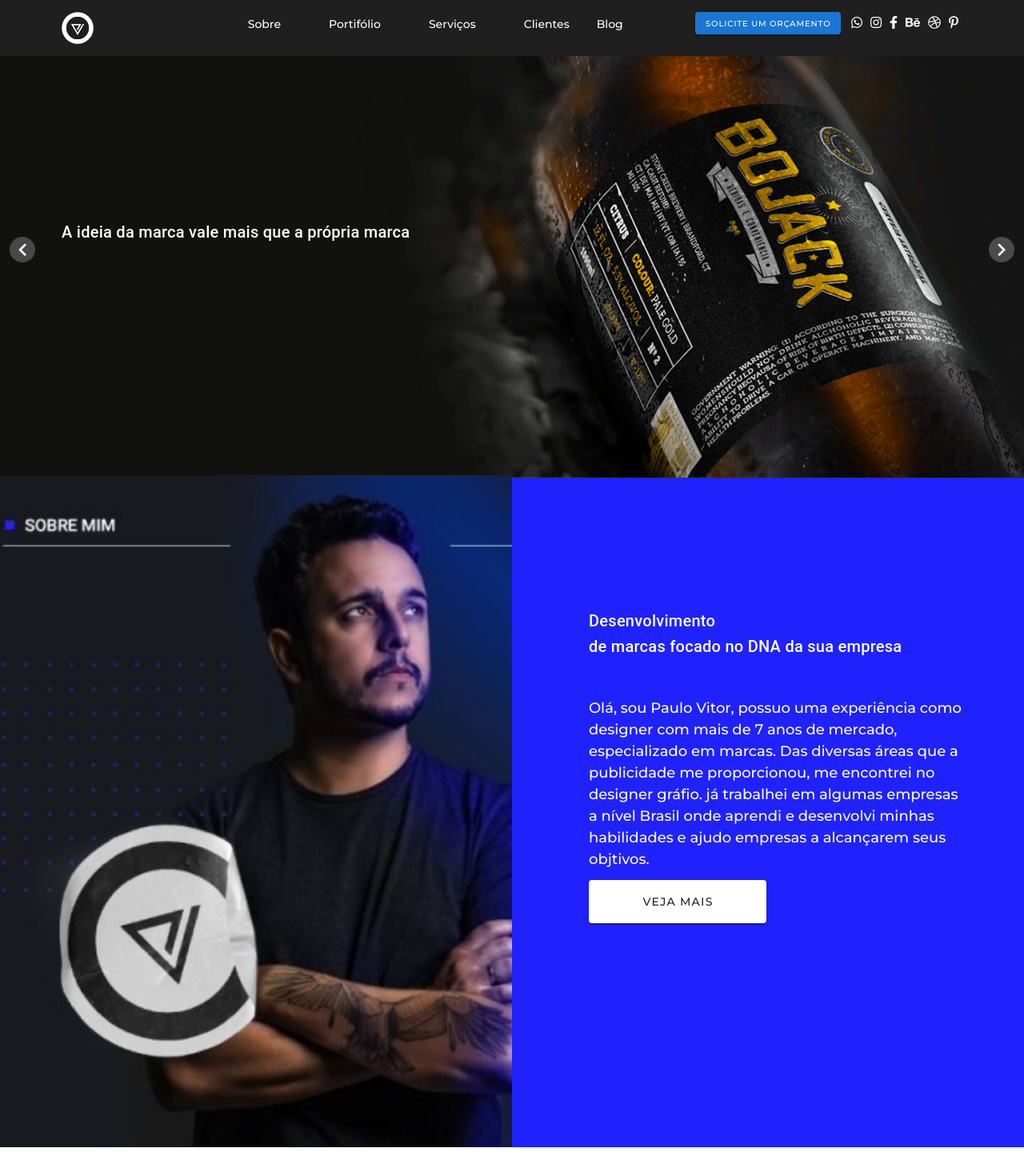
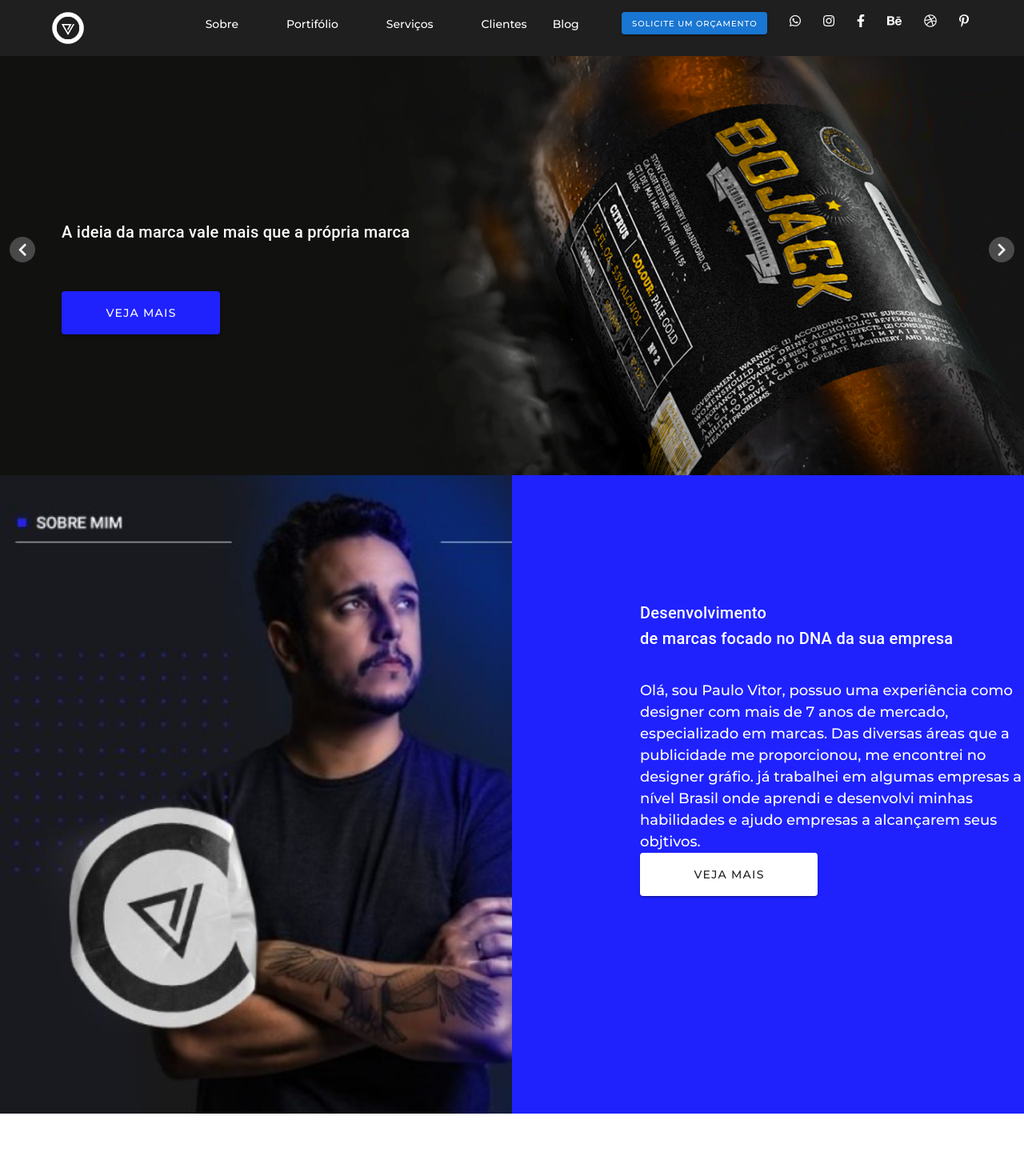
Before and after one commit to dryca-oliveira/pv-designer, a Vue app: page / in a window 1280 px wide. Shown: the top 1470 px of the page at 80% size. Built offline with nearby package versions, Linux system fonts and the light colour scheme.

Commit message:
alteracoes no grid

```diff
--- a/src/App.vue
+++ b/src/App.vue
@@ -85,7 +85,4 @@
 #app {
   font-family: "Montserrat", sans-serif !important;
 }
-.teste {
-  margin-top: ;
-}
 </style>
--- a/src/components/About.vue
+++ b/src/components/About.vue
@@ -1,10 +1,11 @@
 <template>
   <v-row id="about" style="background-color: #1f22fd">
-    <v-col class="pa-0" cols="12" md="6">
+    <v-col class="pa-0" cols="12 " md="6">
       <v-img
         class="imagem"
         lazy-src="@/media/about.jpg"
         src="@/media/about.jpg"
+        max-height="798px"
       >
         <template v-slot:placeholder>
           <v-row class="fill-height ma-0" align="center" justify="center">
@@ -17,19 +18,19 @@
       </v-img>
     </v-col>
     <v-col cols="12" md="6">
-      <v-row class="padding" style="max-width: 575px">
-        <v-col class="title" cols="12">
+      <v-row class="padding ml-sm-16" style="max-width: 575px">
+        <v-col class="title pa-0" cols="12">
           Desenvolvimento <br />
           de marcas focado no DNA da sua empresa
         </v-col>
-        <v-col class="text" cols="12">
+        <v-col class="text px-0 pb-0" cols="12">
           Olá, sou Paulo Vitor, possuo uma experiência como designer com mais de
           7 anos de mercado, especializado em marcas. Das diversas áreas que a
           publicidade me proporcionou, me encontrei no designer gráfio. já
           trabalhei em algumas empresas a nível Brasil onde aprendi e desenvolvi
           minhas habilidades e ajudo empresas a alcançarem seus objtivos.
         </v-col>
-        <v-col class="pt-0 paddingButton" cols="12">
+        <v-col class="pt-0 pl-0 paddingButton" cols="12">
           <v-btn class="aboutBtn" color="#fff">Veja mais </v-btn>
         </v-col>
       </v-row>
@@ -51,7 +52,7 @@
   font-weight: 900;
   font-size: 36px !important;
   line-height: 44px;
-  margin-top: 154px;
+  margin-top: 156px;
 }
 .text {
   font-weight: 500;
@@ -59,7 +60,8 @@
   padding-top: 36px !important;
 }
 .paddingButton {
-  padding-top: 50px !important;
+  padding-top: 72px !important;
+  padding-bottom: 132px;
 }
 .padding {
   padding-left: 84px !important;
@@ -124,10 +126,10 @@
 /* desktop */
 @media screen and (min-width: 1264px) and (max-width: 1904px) {
   #about {
-    height: 840px;
+    height: 798px;
   }
   .imagem {
-    height: 840px !important;
+    height: 798px;
   }
 }
 </style>
--- a/src/components/Appbar.vue
+++ b/src/components/Appbar.vue
@@ -2,7 +2,7 @@
   <v-container id="appbar" style="max-width: 1150px">
     <v-row class="text-center" justify="space-between">
       <!-- logo -->
-      <v-col class="d-flex align-center text-left" cols="4" md="1">
+      <v-col class="d-flex align-center text-left pl-0" cols="4" md="2">
         <a href="#home">
           <v-img
             alt="PV logo"
@@ -13,18 +13,14 @@
         /></a>
       </v-col>
       <!-- Menu -->
-      <v-col
-        class="d-none d-sm-none d-md-flex menu justify-center pl-6"
-        cols="4"
-        md="7"
-      >
+      <v-col class="d-none d-sm-none d-md-flex menu pl-0" cols="4" md="5">
         <nav>
-          <ul>
-            <li><a href="#about">Sobre</a></li>
-            <li><a href="#projects">Portifólio</a></li>
-            <li><a href="#services">Serviços</a></li>
-            <li><a href="#clients">Clientes</a></li>
-            <li><a style="padding-left: 34px" href="#blog">Blog</a></li>
+          <ul class="pl-0">
+            <li class="pr-md-8 pr-lg-15"><a href="#about">Sobre</a></li>
+            <li class="pr-md-8 pr-lg-15"><a href="#projects">Portifólio</a></li>
+            <li class="pr-md-8 pr-lg-15"><a href="#services">Serviços</a></li>
+            <li class="pr-md-4 pr-lg-8"><a href="#clients">Clientes</a></li>
+            <li><a href="#blog">Blog</a></li>
           </ul>
         </nav>
       </v-col>
@@ -46,26 +42,30 @@
         </v-btn>
       </v-col>
       <!-- social Media -->
-      <v-col class="d-none d-sm-none d-md-flex justify-end" cols="2" md="4">
+      <v-col
+        class="d-none d-sm-none d-md-flex justify-end pr-0"
+        cols="2"
+        md="5"
+      >
         <v-btn href="#contact" style="font-size: 10px" small color="primary">
           Solicite um orçamento
         </v-btn>
-        <a class="social-media-icon pl-2" href="">
+        <a class="social-media-icon pl-md-4 pl-lg-7" href="">
           <i class="fab fa-whatsapp"></i>
         </a>
-        <a class="social-media-icon" href="">
+        <a class="social-media-icon pl-md-4 pl-lg-7" href="">
           <i class="fab fa-instagram"></i>
         </a>
-        <a class="social-media-icon" href="">
+        <a class="social-media-icon pl-md-4 pl-lg-7" href="">
           <i class="fab fa-facebook-f"></i
         ></a>
-        <a class="social-media-icon" href="">
+        <a class="social-media-icon pl-md-4 pl-lg-7" href="">
           <i class="fab fa-behance"></i>
         </a>
-        <a class="social-media-icon" href="">
+        <a class="social-media-icon pl-md-4 pl-lg-7" href="">
           <i class="fab fa-dribbble"></i>
         </a>
-        <a class="social-media-icon" href="">
+        <a class="social-media-icon pr-md-1 pl-md-4 pl-lg-7" href="">
           <i class="fab fa-pinterest-p"></i>
         </a>
       </v-col>
@@ -151,7 +151,6 @@
 .menu li a {
   color: #fff;
   text-decoration: none;
-  padding-left: 60px;
   height: 30px;
   display: flex;
   align-items: center;
@@ -167,7 +166,6 @@
 
 i {
   color: white;
-  margin: 5px;
 }
 #appbar i:hover {
   color: #1f21df;
--- a/src/components/Banner.vue
+++ b/src/components/Banner.vue
@@ -1,6 +1,6 @@
 <template>
   <v-row id="home">
-    <v-col cols="12" class="pa-0 purple">
+    <v-col cols="12" class="pa-0 grey darken-4">
       <v-container fluid class="controls">
         <v-row>
           <v-col cols="6">
@@ -18,11 +18,7 @@
 
       <VueSlickCarousel ref="carousel" v-bind="settings">
         <div v-for="(item, index) in images" :key="index">
-          <v-img
-            class="heightImage grey darken-4"
-            :src="item.src"
-            :lazy-src="item.src"
-          >
+          <v-img class="grey darken-4" :src="item.src" :lazy-src="item.src">
             <template v-slot:placeholder>
               <v-row class="fill-height ma-0" align="center" justify="center">
                 <v-progress-circular
@@ -33,7 +29,7 @@
             </template>
             <v-container class="bannercard">
               <v-row class="justify-center justify-lg-start">
-                <v-col class="" cols="7">
+                <v-col class="" cols="7" md="8" lg="7">
                   <div class="title font-weight-medium">
                     {{ item.title }}
                   </div>
@@ -69,7 +65,7 @@
         arrows: false,
         focusOnSelect: true,
         infinite: true,
-        autoplay: true,
+        autoplay: false,
         autoplaySpeed: 4000,
         slidesToShow: 1,
         slidesToScroll: 1,
@@ -77,7 +73,7 @@
       },
       images: [
         {
-          title: "A ideia da marca vale mais que a própria marca",
+          title: "A ideia da marca vale mais que  a própria marca",
           src: require("../assets/banner-site.png"),
           btn: true,
         },
@@ -108,7 +104,7 @@
 <style scoped >
 #home {
   position: relative;
-  max-height: 690px;
+  overflow: hidden;
 }
 .slick-slider {
   margin-bottom: -10px;
@@ -147,18 +143,11 @@
 }
 /* mobile */
 @media screen and (max-width: 600px) {
-  #banner {
-    max-height: 200px;
-    height: 100%;
-  }
-  .heightImage {
-    max-height: 200px;
-  }
   .bannercard {
     margin-top: 5%;
   }
   .title {
-    font-size: 12px !important;
+    font-size: 20px !important;
     line-height: 20px;
   }
   .bannerBtn {
@@ -170,14 +159,6 @@
 }
 /* tablet */
 @media screen and (min-width: 601px) and (max-width: 960px) {
-  #banner {
-    height: 50vh;
-    height: 100%;
-  }
-  .heightImage {
-    max-height: 680px;
-    height: 100%;
-  }
   .bannercard {
     margin-top: 10%;
   }
@@ -200,10 +181,20 @@
   .bannercard {
     margin-top: 100px;
   }
+  .title {
+    font-size: 40px !important;
+  }
 }
+/* desktop */
 @media screen and (min-width: 1264px) and (max-width: 1904px) {
   .bannercard {
     margin-top: 15%;
   }
 }
+/* extra large */
+@media screen and (min-width: 1905px) {
+  .bannercard {
+    margin-top: 15%;
+  }
+}
 </style>>
--- a/src/components/Clients.vue
+++ b/src/components/Clients.vue
@@ -2,9 +2,9 @@
   <v-row v-scroll="onScroll" id="clients">
     <v-container style="max-width: 1250px">
       <v-row
-        class="flex-column-reverse flex-sm-row text-center text-sm-left justify-sm-center areaTitle"
+        class="flex-column-reverse flex-sm-row text-center text-sm-left justify-sm-center"
       >
-        <v-col cols="12" sm="9" md="5" lg="4">
+        <v-col cols="12" sm="9" md="8" lg="4" class="pl-sm-4 py-0 px-lg-0">
           <transition name="fadeInRight">
             <div v-if="show" class="font-title font-weight-bold">
               Nossos clientes
@@ -17,13 +17,14 @@
             v-if="show"
             cols="12"
             sm="3"
-            md="6"
+            md="4"
             lg="7"
-            class="text-sm-right"
+            align-self="center"
+            class="text-sm-right pr-sm-4 pr-lg-0"
           >
-            <v-icon color="#F7B11D">fas fa-star </v-icon>
-            <v-icon color="#F7B11D">fas fa-star </v-icon>
-            <v-icon color="#F7B11D">fas fa-star </v-icon>
+            <v-icon class="pl-4" color="#F7B11D">fas fa-star </v-icon>
+            <v-icon class="pl-4" color="#F7B11D">fas fa-star </v-icon>
+            <v-icon class="pl-4" color="#F7B11D">fas fa-star </v-icon>
           </v-col>
         </transition>
       </v-row>
@@ -202,12 +203,12 @@
 }
 /* tablet */
 @media screen and (min-width: 601px) and (max-width: 960px) {
-  .font-title {
-    padding-left: 20px;
-  }
 }
 /* leptop */
 @media screen and (min-width: 961px) and (max-width: 1264px) {
+  #clients {
+    padding-top: 60px;
+  }
 }
 /* desktop */
 @media screen and (min-width: 1265px) {
--- a/src/components/Contact.vue
+++ b/src/components/Contact.vue
@@ -10,7 +10,7 @@
           sm="6"
         >
           <v-row class="white--text" style="max-width: 575px">
-            <v-col cols="12" class="pt-0">
+            <v-col cols="12" class="pt-0 pl-0">
               <div class="font-title" style="max-width: 340px">
                 Experimente <br />
                 um atentimento ainda mais eficiente. Só chamar a gente no
@@ -77,7 +77,7 @@
 .font-title {
   font-weight: 500;
   font-size: 32px;
-  line-height: 56px;
+  line-height: 51px;
   padding-top: 108px;
   padding-bottom: 50px;
 }
--- a/src/components/Footer.vue
+++ b/src/components/Footer.vue
@@ -40,7 +40,7 @@
 
 <style scoped>
 #footer {
-  padding: 50px 0px;
+  padding: 27.5px 0px;
 }
 a {
   text-decoration: none;
--- a/src/components/Projects.vue
+++ b/src/components/Projects.vue
@@ -61,7 +61,7 @@
       projects: [
         {
           image: require("../media/img1.jpg"),
-          category: "LOGO",
+          category: "OUTROS",
         },
         {
           image: require("../media/img2.jpg"),
@@ -94,7 +94,7 @@
         },
         {
           image: require("../media/img9.jpg"),
-          category: "OUTROS",
+          category: "LOGO",
         },
       ],
     };
--- a/src/components/Services.vue
+++ b/src/components/Services.vue
@@ -3,11 +3,11 @@
     <v-col cols="12" class="px-0 py-0">
       <v-container style="max-width: 1150px">
         <v-row
-          class="flex-column-reverse flex-sm-row text-center text-sm-left justify-sm-center pa-0 areaTitle"
+          class="flex-column-reverse flex-sm-row text-center text-sm-left justify-sm-center px-4 px-lg-0"
         >
-          <v-col class="pa-0" cols="12" sm="9" md="9" lg="8">
+          <v-col class="pa-0" cols="12" sm="9" md="8" lg="8">
             <transition name="fadeInRight">
-              <div v-if="show" class="font-title font-weight-bold pb-3">
+              <div v-if="show" class="font-title font-weight-bold pb-lg-6">
                 O que podemos fazer por você
               </div>
             </transition>
@@ -25,27 +25,41 @@
               v-if="show"
               cols="12"
               sm="3"
-              md="3"
+              md="4"
               lg="4"
-              class="text-sm-right"
+              class="text-sm-right pr-md-4 pr-lg-0 pt-md-6"
             >
-              <v-icon color="#F7B11D">fas fa-star </v-icon>
-              <v-icon color="#F7B11D">fas fa-star </v-icon>
-              <v-icon color="#F7B11D">fas fa-star </v-icon>
+              <v-icon class="pl-4" color="#F7B11D">fas fa-star </v-icon>
+              <v-icon class="pl-4" color="#F7B11D">fas fa-star </v-icon>
+              <v-icon class="pl-4" color="#F7B11D">fas fa-star </v-icon>
             </v-col>
           </transition>
         </v-row>
 
-        <v-row>
+        <v-row class="px-4 px-lg-0">
           <v-col
-            :class="{ bordaBottom: item.bordabottom, bb0: item.bb0 }"
-            class="pa-0 bb"
+            :class="{
+              bordaBottom: item.bordabottom,
+              bb0: item.bb0,
+              smbb: item.smbb,
+            }"
+            class="pa-0 bb cards"
             cols="12"
-            sm="4"
+            sm="6"
+            md="4"
             v-for="(item, index) in items"
             :key="index"
           >
-            <div :class="{ bordaxy: item.borda }" class="my-10 px-5">
+            <div
+              :class="{
+                bordaxy: item.borda,
+                smbRnone: item.smbRnone,
+                smbLnone: item.smbLnone,
+                smbL: item.smbL,
+                plNone: item.plNone,
+              }"
+              class="my-8 px-5"
+            >
               <v-hover close-delay="100" open-delay="200">
                 <template v-slot:default="{ hover }">
                   <v-card
@@ -57,8 +71,8 @@
                     <div class="icone">
                       <v-icon color="#fff">{{ item.icon }} </v-icon>
                     </div>
-                    <div class="titulo pt-3">{{ item.title }}</div>
-                    <div class="texto pt-3">{{ item.text }}</div>
+                    <div class="titulo py-5">{{ item.title }}</div>
+                    <div style="width: 251px">{{ item.text }}</div>
                   </v-card>
                 </template>
               </v-hover>
@@ -80,42 +94,48 @@
         icon: "fas fa-pencil-ruler",
         title: "design gráfico",
         text:
-          "Lorem, ipsum dolor sit amet consectetur adipisicing elit. Odit, velit debitis, incidunt dolor dolores maxime atque eligendi animi voluptates in vero modi distinctio?",
+          "Folder, flyer, cartão de visita,pasta, papel timbrado, outdoor,painel, uniforme, crachá,adesivo, revista, livro",
         bordabottom: true,
+        plNone: true,
       },
       {
         icon: "fas fa-network-wired",
         title: "redes sociais",
         text:
-          "Lorem, ipsum dolor sit amet consectetur adipisicing elit. Odit, velit debitis, incidunt dolor dolores maxime atque eligendi animi voluptates in vero modi distinctio?",
+          "Folder, flyer, cartão de visita,pasta, papel timbrado, outdoor,painel, uniforme, crachá,adesivo, revista, livro",
         bordabottom: true,
         borda: true,
+        smbRnone: true,
       },
       {
         icon: "fas fa-video",
         title: "ediçao de vídeo",
         text:
-          "Lorem, ipsum dolor sit amet consectetur adipisicing elit. Odit, velit debitis, incidunt dolor dolores maxime atque eligendi animi voluptates in vero modi distinctio?",
+          "Folder, flyer, cartão de visita,pasta, papel timbrado, outdoor,painel, uniforme, crachá,adesivo, revista, livro",
         bordabottom: true,
       },
       {
         icon: "fas fa-fingerprint",
         title: "identidade visual",
         text:
-          "Lorem, ipsum dolor sit amet consectetur adipisicing elit. Odit, velit debitis, incidunt dolor dolores maxime atque eligendi animi voluptates in vero modi distinctio?",
+          "Folder, flyer, cartão de visita,pasta, papel timbrado, outdoor,painel, uniforme, crachá,adesivo, revista, livro",
+        smbb: true,
+        smbL: true,
+        plNone: true,
       },
       {
         icon: "fab fa-internet-explorer",
         title: "criação de sites",
         text:
-          "Lorem, ipsum dolor sit amet consectetur adipisicing elit. Odit, velit debitis, incidunt dolor dolores maxime atque eligendi animi voluptates in vero modi distinctio?",
+          "Folder, flyer, cartão de visita,pasta, papel timbrado, outdoor,painel, uniforme, crachá,adesivo, revista, livro",
         borda: true,
+        smbLnone: true,
       },
       {
         icon: "fas fa-church",
         title: "gospel",
         text:
-          "Lorem, ipsum dolor sit amet consectetur adipisicing elit. Odit, velit debitis, incidunt dolor dolores maxime atque eligendi animi voluptates in vero modi distinctio?",
+          "Folder, flyer, cartão de visita,pasta, papel timbrado, outdoor,painel, uniforme, crachá,adesivo, revista, livro",
         bb0: true,
       },
     ],
@@ -148,7 +168,7 @@
 }
 #services {
   padding-top: 120px;
-  padding-bottom: 137px;
+  padding-bottom: 46px;
   overflow: hidden;
 }
 .font-title {
@@ -184,10 +204,6 @@
   border-bottom: 1px solid #c4c4c4;
 }
 
-.areaTitle {
-  padding-left: 20px !important;
-  padding-right: 16px !important;
-}
 .show {
   height: 300px;
   background-color: rgb(11, 184, 54);
@@ -223,25 +239,31 @@
   .bb {
     border-bottom: 1px solid #c4c4c4;
   }
-  .v-application .my-10 {
-    margin-top: 20px !important;
-    margin-bottom: 20px !important;
-  }
+
   .bb0 {
     border-bottom: none;
-  }
-  .font-subtitle {
-    padding-left: 20px;
   }
 }
 /* tablet */
 @media screen and (min-width: 601px) and (max-width: 960px) {
+  #services {
+    padding-top: 30px;
+    max-height: none;
+  }
   .font-title {
     font-size: 30px;
   }
-  .areaTitle {
-    padding-left: 30px !important;
-    padding-right: 16px !important;
+  .smbb {
+    border-bottom: 1px solid #c4c4c4;
+  }
+  .smbLnone {
+    border-left: none;
+  }
+  .smbRnone {
+    border-right: none;
+  }
+  .smbL {
+    border-left: 1px solid #c4c4c4 !important;
   }
 }
 /* leptop */
@@ -253,16 +275,20 @@
   .font-title {
     font-size: 38px;
   }
-  .areaTitle {
-    padding-left: 30px !important;
-    padding-right: 16px !important;
+  .cards {
+    max-width: 300px;
+  }
+  .plNone {
+    padding-left: 0px !important;
   }
 }
 /* desktop */
 @media screen and (min-width: 1264px) and (max-width: 1904px) {
-  #services {
-    padding-top: 120px;
-    padding-bottom: 100px;
+  .cards {
+    max-width: 360px;
+  }
+  .plNone {
+    padding-left: 0px !important;
   }
 }
 /* extra large */
--- a/src/components/form/ContactForm.vue
+++ b/src/components/form/ContactForm.vue
@@ -68,7 +68,7 @@
 }
 .form {
   padding-top: 108px;
-  padding-bottom: 108px;
+  padding-bottom: 56px;
 }
 /* mobile */
 @media screen and (max-width: 600px) {
```
